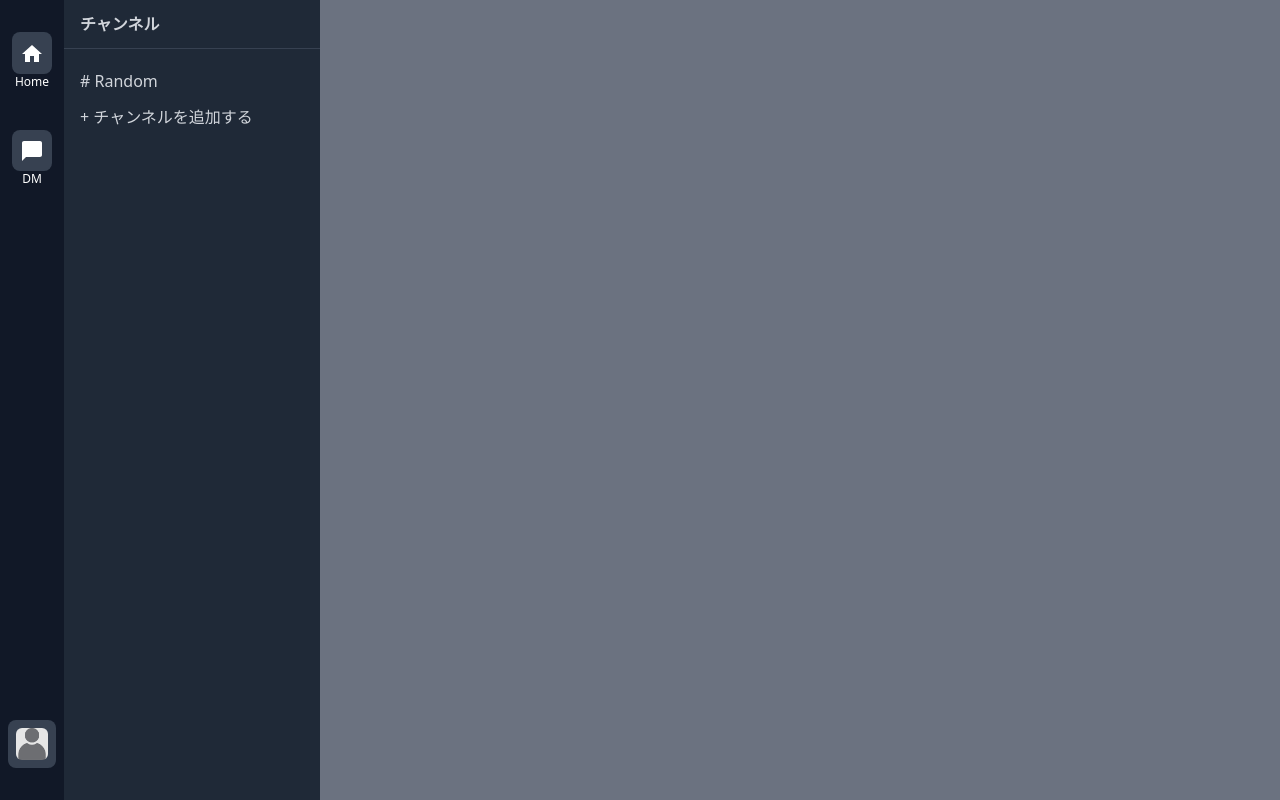
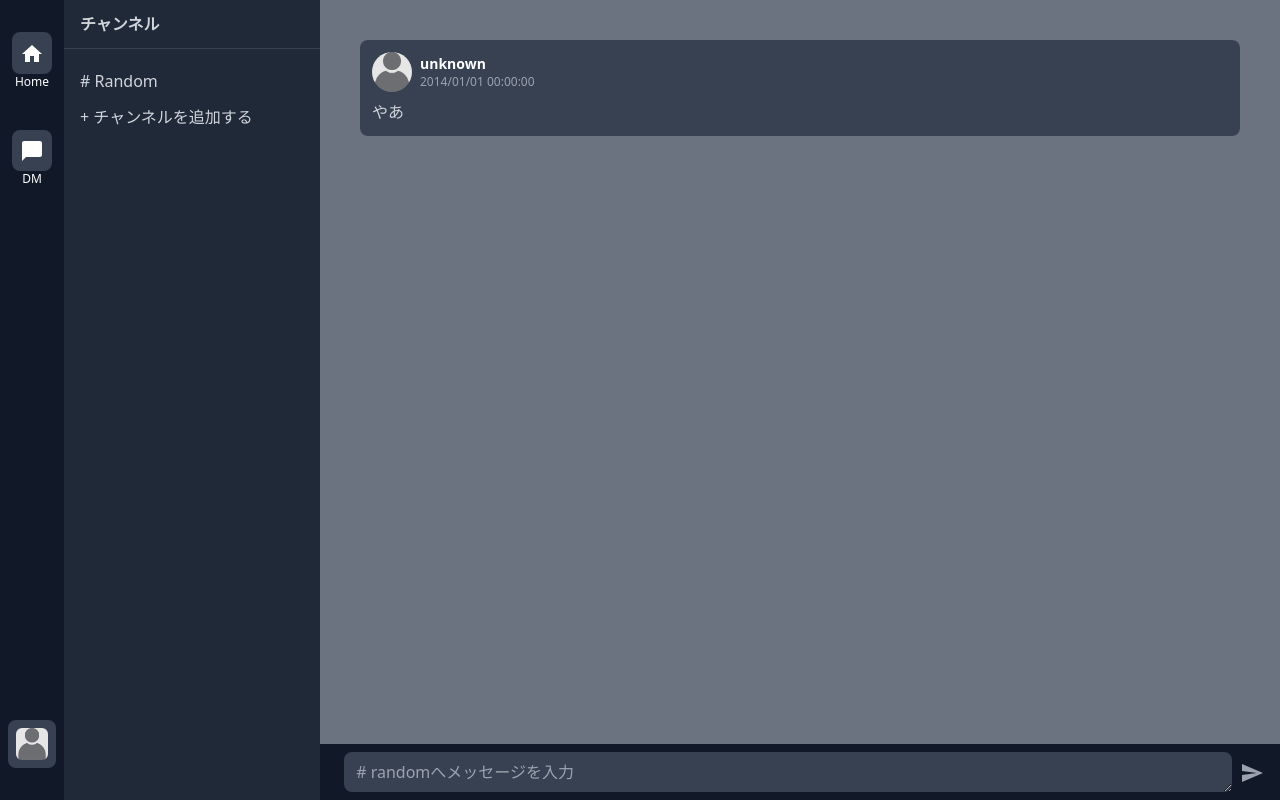
Before and after one commit to KuuLotus/slack-clone, a React (Create React App) app: page / in a window 1280 px wide. Built offline with nearby package versions, Linux system fonts and the light colour scheme.

Commit message:
[finish] MessageArea style

```diff
--- a/src/components/ChatContainer/MessageArea.tsx
+++ b/src/components/ChatContainer/MessageArea.tsx
@@ -1,9 +1,36 @@
-import React from "react";
+import { TextareaAutosize } from "@mui/base/TextareaAutosize";
+import SendIcon from "@mui/icons-material/Send";
 
 const MessageArea = () => {
   return (
-    <div className="flex-1 bg-gray-500">
-      {/* メッセージ表示エリア */}
+    <div className="flex-1 flex flex-col bg-gray-500 text-white">
+      <div className="p-4 m-3">
+        <div className="bg-gray-700 p-3 m-3 rounded-lg">
+          <div className="flex items-center mb-2">
+            <img
+              src="default-user-icon.png"
+              alt=""
+              className="w-10 h-10 rounded-full mr-2"
+            />
+            <div>
+              <div className="text-sm font-semibold">unknown</div>
+              <div className="text-xs text-gray-400">2014/01/01 00:00:00</div>
+            </div>
+          </div>
+          <p className="text-gray-300">やあ</p>
+        </div>
+      </div>
+      <div className="mt-auto px-4 py-2 bottom-0 bg-gray-900">
+        <div className="flex items-center">
+          <TextareaAutosize
+            placeholder=" # randomへメッセージを入力"
+            className="bg-gray-700 flex-1 text-white p-2 mx-2 rounded-lg focus:outline-none"
+          />
+          <button className="text-gray-400 hover:text-white">
+            <SendIcon />
+          </button>
+        </div>
+      </div>
     </div>
   );
 };
```
